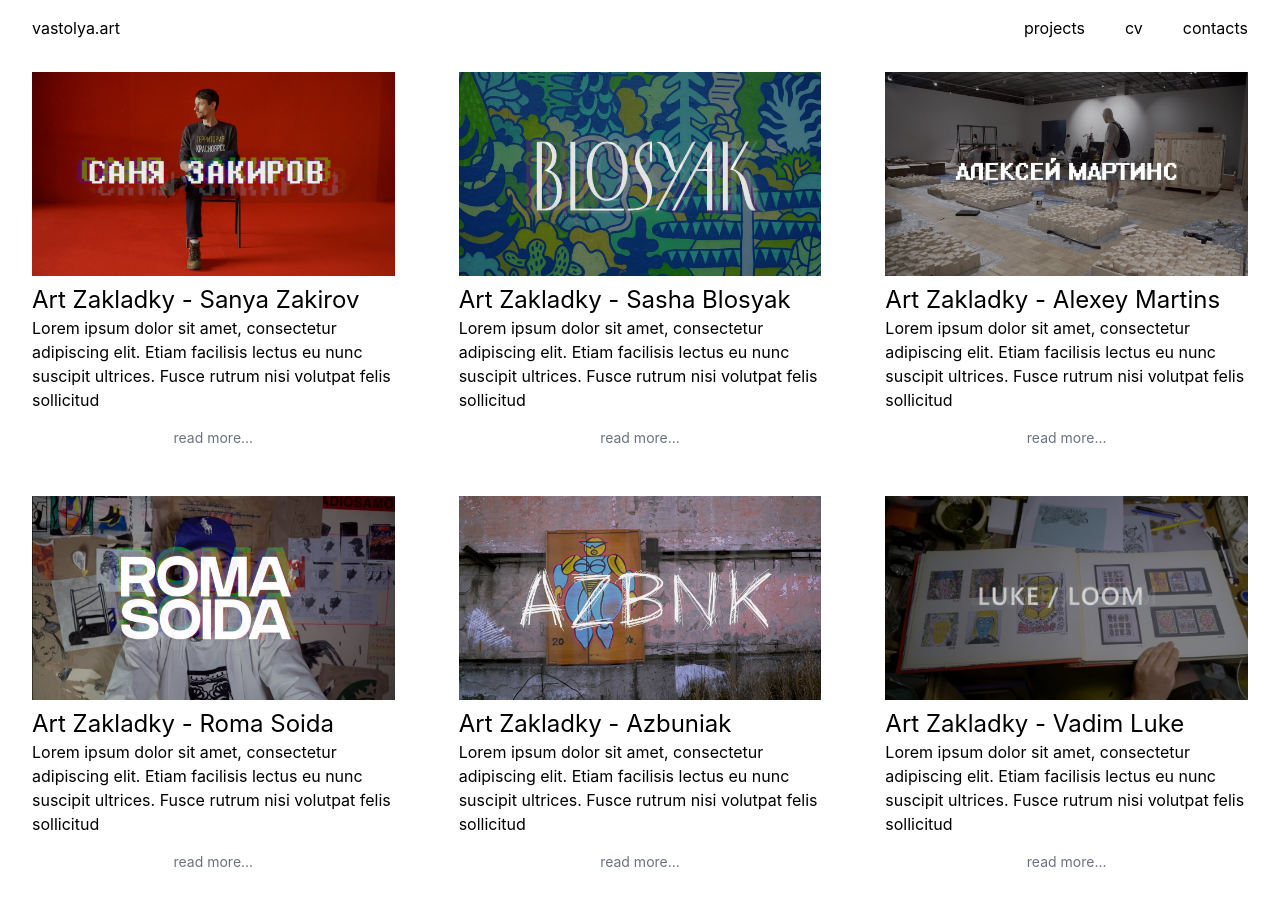
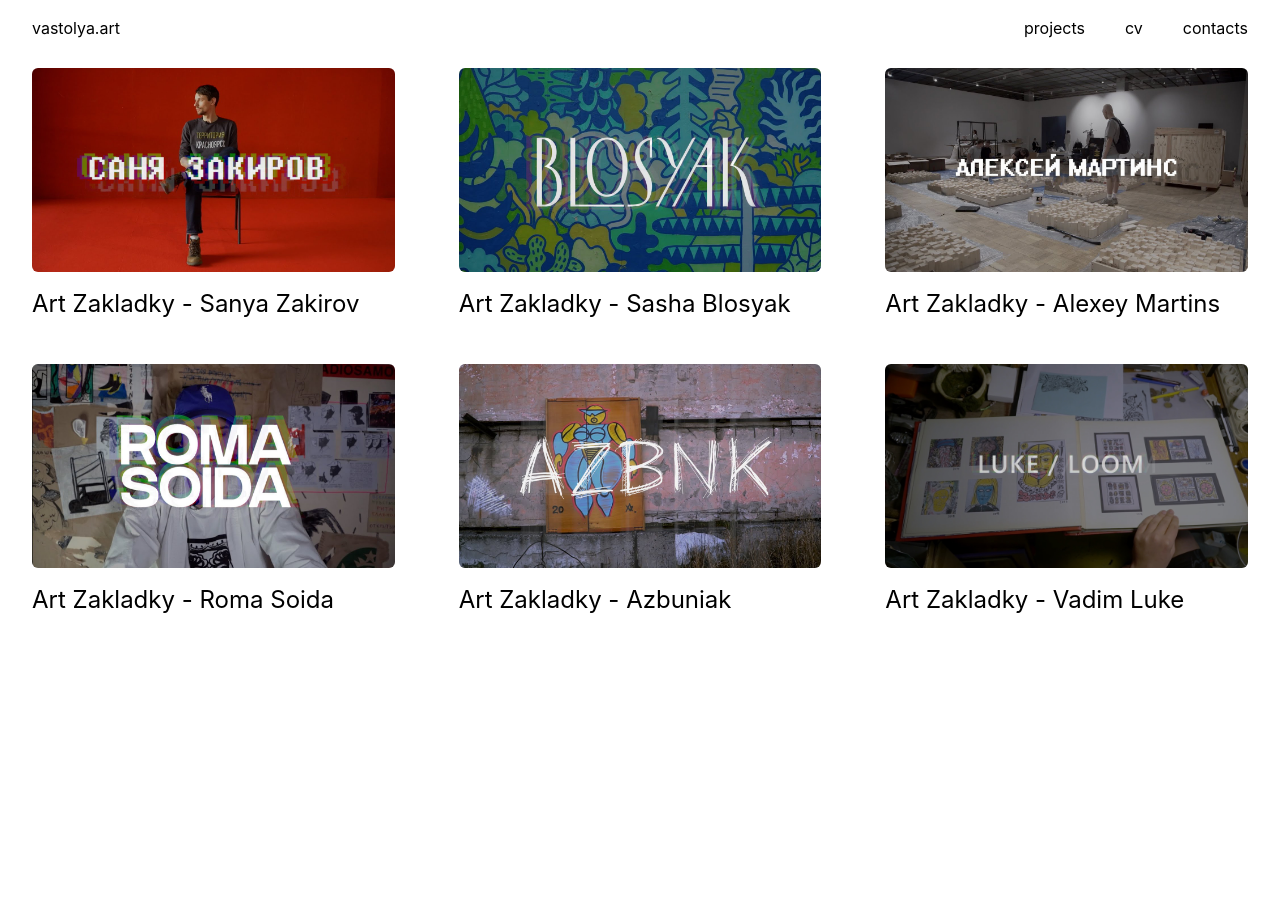
Before and after one commit to vastolya/vastolya.art, a React (Create React App) app: page /projects in a window 1280 px wide. After the commit the page ends 800 px from the top, so only its background shows below. Built offline with nearby package versions, Linux system fonts and the light colour scheme.

Commit message:
ReadMoreReadLess md:hidden

```diff
--- a/src/components/ReadMoreReadLess.js
+++ b/src/components/ReadMoreReadLess.js
@@ -10,7 +10,7 @@ const ReadMoreReadLess = ( { children } ) => {
 
     return (
     <div className='flex flex-col'>
-        {isReadMoreShown ? children : children.substr(0, 150)}
+        {isReadMoreShown ? children : children.substr(0, 75)}
         <button onClick={toggleBtn} className="text-sm text-gray-500 py-4">
             {isReadMoreShown ? "...read less" : "read more..."}
         </button>
--- a/src/pages/ProjectsPage.js
+++ b/src/pages/ProjectsPage.js
@@ -8,17 +8,19 @@ const ProjectsPage = () => {
 
   return (
     <div className="">
-      <div className="md:max-w-screen-2xl md:grid md:grid-cols-3 mx-auto">
+      <div className="md:max-w-screen-2xl md:grid md:grid-cols-3 md:pt-2 mx-auto">
         {data.map((project) => (
-          <div key={project.releaseDate} className="px-8 py-4">
-            <div className="">
-              <img
-                src={project.pausedOverlay}
-                alt=""
-                className="pb-2 md:mx-auto"
-              />
+          <div key={project.releaseDate} className="px-8 pb-2 pt-1">
+            <div className="mb-4">
+              <Link to={project.id}>
+                <img
+                  src={project.pausedOverlay}
+                  alt=""
+                  className="md:mx-auto overflow-hidden rounded-md"
+                />
+              </Link>
             </div>
-            <div>
+            <div className="mb-2 md:mb-8">
               <Link
                 to={project.id}
                 className="text-xl md:text-2xl no-underline hover:underline"
@@ -26,7 +28,7 @@ const ProjectsPage = () => {
                 {project.title}
               </Link>
             </div>
-            <div>
+            <div className="md:hidden">
               <ReadMoreReadLess>{project.description}</ReadMoreReadLess>
             </div>
           </div>
```
